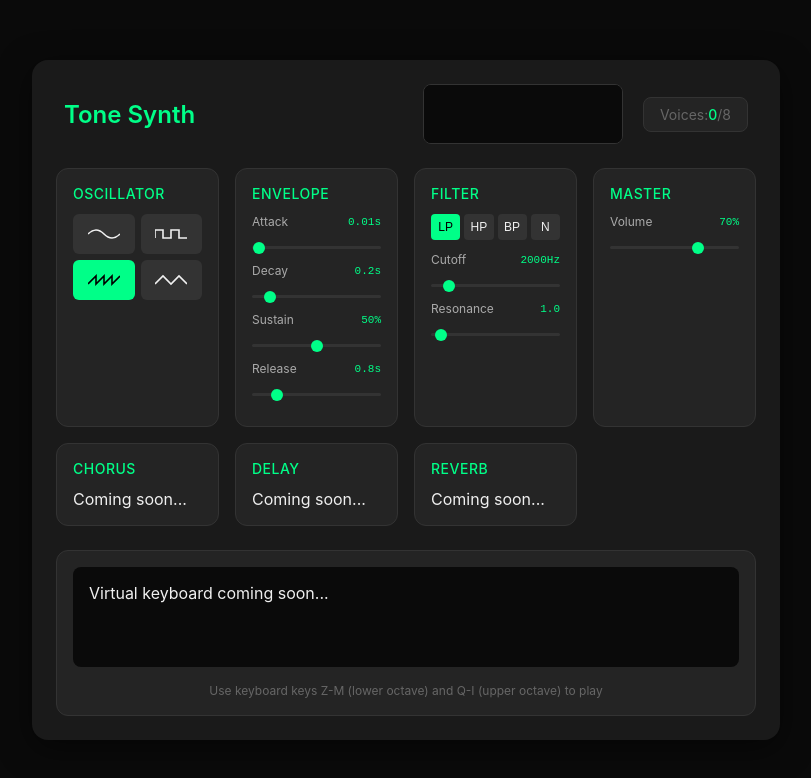
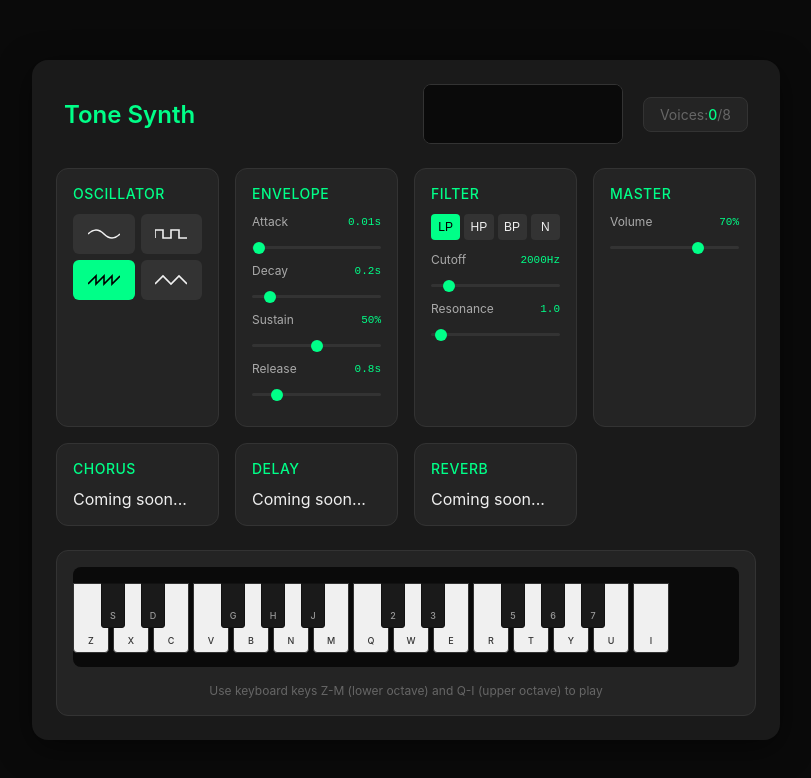
Before and after one commit to HatakeyamaOsamu/aji, a React (Vite) app: page / in a window 1280 px wide. Shown: the top 778 px of the page, without its empty margins (234-1045 px from the left). Built offline with nearby package versions, Linux system fonts and the light colour scheme.

Commit message:
Update Keyboard component to use VirtualKeyboard

```diff
--- a/src/components/Keyboard/Keyboard.tsx
+++ b/src/components/Keyboard/Keyboard.tsx
@@ -1,12 +1,10 @@
 import React from 'react';
+import { VirtualKeyboard } from './VirtualKeyboard';
 
 export const Keyboard: React.FC = () => {
   return (
     <div className="keyboard-container">
-      <div className="virtual-keyboard">
-        {/* TODO: Implement virtual keyboard */}
-        <p>Virtual keyboard coming soon...</p>
-      </div>
+      <VirtualKeyboard />
       <div className="keyboard-hints">
         <span className="hint">Use keyboard keys Z-M (lower octave) and Q-I (upper octave) to play</span>
       </div>
```
